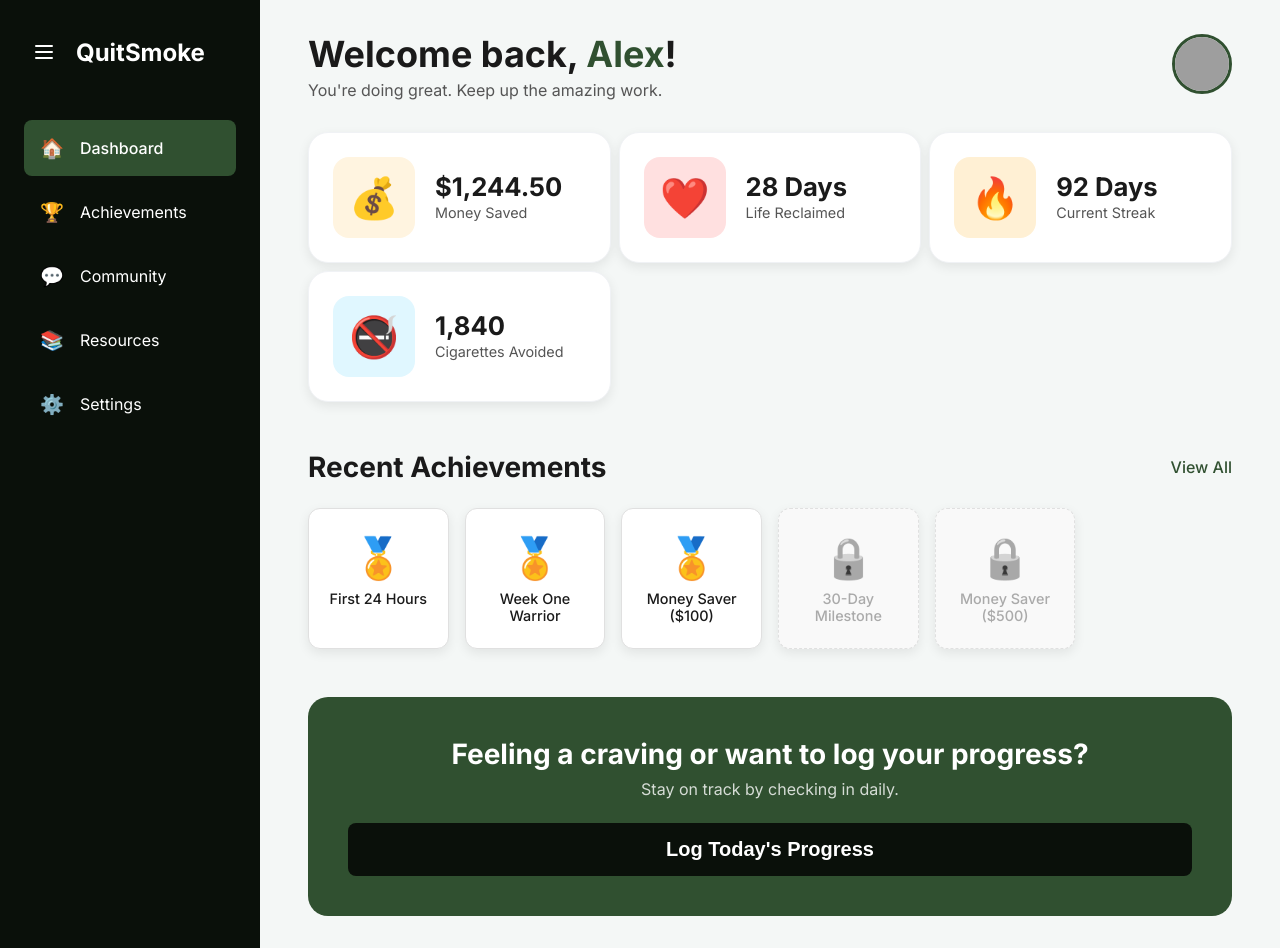
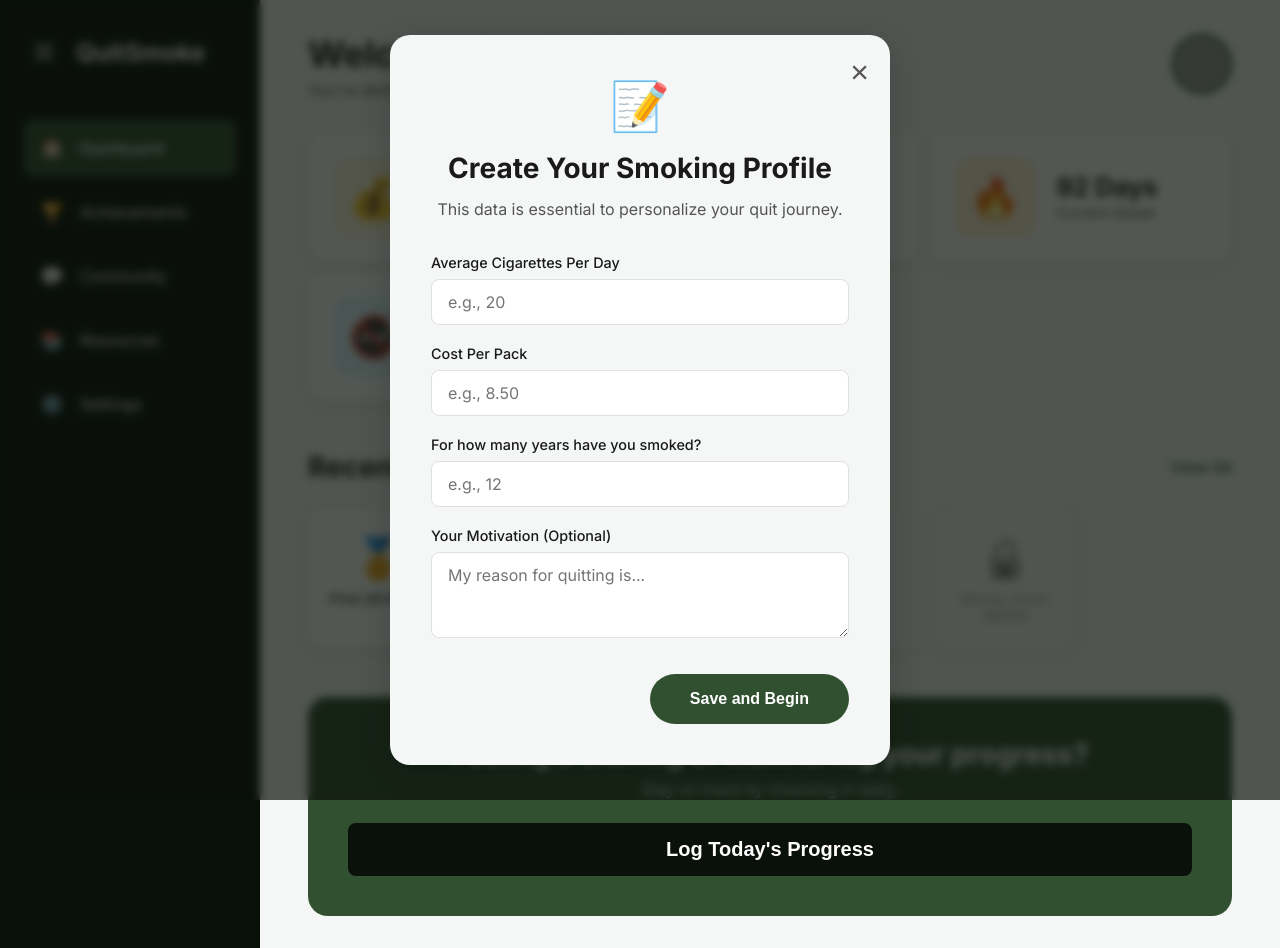
Before and after one commit to ruxenb/FE-Smoking-Cessation, a React (Vite) app in the folder FE-demo/: page /home in a window 1280 px wide. Built offline with nearby package versions, Linux system fonts and the light colour scheme; grey boxes are pictures that could not be loaded.

Commit message:
setup smoking profile overlay

```diff
--- /dev/null
+++ b/FE-demo/src/components/home/Overlay/SmokeSetup.jsx
@@ -0,0 +1,118 @@
+import React, { useState } from 'react';
+
+// This component's job is to collect data and pass it up.
+// It receives one crucial prop: a function called 'onSaveProfile'.
+function ProfileSetupOverlay({ onSaveProfile, onClose  }) {
+  // State to hold the form data, neatly in one object.
+  const [formData, setFormData] = useState({
+    cigarettesPerDay: '',
+    costPerPack: '',
+    yearsSmoked: '', // Using a more user-friendly name for the form label
+    note: ''
+  });
+
+  // A single, generic handler to update the form state.
+  const handleInputChange = (e) => {
+    const { name, value } = e.target;
+    setFormData(prevData => ({
+      ...prevData,
+      [name]: value
+    }));
+  };
+
+  const handleSubmit = (e) => {
+    e.preventDefault(); // Stop the page from reloading on submit
+
+    // Basic validation to ensure required fields are filled
+    if (!formData.cigarettesPerDay || !formData.costPerPack || !formData.yearsSmoked) {
+      alert('Please fill in all required fields to continue.');
+      return;
+    }
+
+    // Prepare the data payload to match your backend entity.
+    // Notice we parse strings to numbers here.
+    const profileDataForBackend = {
+      cigarettesPerDay: parseInt(formData.cigarettesPerDay, 10),
+      costPerPack: parseFloat(formData.costPerPack),
+      // Here we map our user-friendly 'yearsSmoked' back to your entity's 'weekSmoked' field.
+      // If 'weekSmoked' is actually weeks, you'd do: parseInt(formData.yearsSmoked, 10) * 52
+      weekSmoked: parseInt(formData.yearsSmoked, 10),
+      note: formData.note
+    };
+
+    // Call the function passed from the parent, handing it the clean data.
+    onSaveProfile(profileDataForBackend);
+  };
+
+  return (
+    <div className="overlay-backdrop" onClick={onClose}>
+      <div className="overlay-content"onClick={(e) => e.stopPropagation()}> {/* Optional: Prevent click inside content from bubbling up */}
+        {/* Close Button */}
+        <button className="close-button" onClick={onClose}>&times;</button>
+        <div className="overlay-icon">📝</div>
+        <h2>Create Your Smoking Profile</h2>
+        <p>This data is essential to personalize your quit journey.</p>
+
+        <form onSubmit={handleSubmit} className="overlay-form">
+          <div className="form-group">
+            <label htmlFor="cigarettesPerDay">Average Cigarettes Per Day</label>
+            <input
+              type="number"
+              id="cigarettesPerDay"
+              name="cigarettesPerDay"
+              value={formData.cigarettesPerDay}
+              onChange={handleInputChange}
+              placeholder="e.g., 20"
+              required
+            />
+          </div>
+
+          <div className="form-group">
+            <label htmlFor="costPerPack">Cost Per Pack</label>
+            <input
+              type="number"
+              id="costPerPack"
+              name="costPerPack"
+              step="0.01" // Allows for decimals like 7.50
+              value={formData.costPerPack}
+              onChange={handleInputChange}
+              placeholder="e.g., 8.50"
+              required
+            />
+          </div>
+
+          <div className="form-group">
+            <label htmlFor="yearsSmoked">For how many years have you smoked?</label>
+            <input
+              type="number"
+              id="yearsSmoked"
+              name="yearsSmoked"
+              value={formData.yearsSmoked}
+              onChange={handleInputChange}
+              placeholder="e.g., 12"
+              required
+            />
+          </div>
+
+          <div className="form-group">
+            <label htmlFor="note">Your Motivation (Optional)</label>
+            <textarea
+              id="note"
+              name="note"
+              value={formData.note}
+              onChange={handleInputChange}
+              placeholder="My reason for quitting is..."
+              rows="3"
+            ></textarea>
+          </div>
+
+          <div className="form-actions">
+            <button type="submit" className="overlay-button">Save and Begin</button>
+          </div>
+        </form>
+      </div>
+    </div>
+  );
+}
+
+export default ProfileSetupOverlay;
--- a/FE-demo/src/components/home/homePage.css
+++ b/FE-demo/src/components/home/homePage.css
@@ -192,6 +192,140 @@ body {
 .cta-button { background-color: var(--text-light); color: var(--primary-green); border: none; padding: 1rem 2.5rem; font-size: 1rem; font-weight: 700; border-radius: 50px; cursor: pointer; transition: transform 0.2s ease, background-color 0.2s ease; }
 .cta-button:hover { transform: scale(1.05); background-color: #f0f0f0; }
 
+/* --- Overlay & Form Styles --- */
+
+@keyframes fadeIn {
+  from { opacity: 0; }
+  to { opacity: 1; }
+}
+
+@keyframes slideUp {
+  from { transform: translateY(20px) scale(0.98); opacity: 0; }
+  to { transform: translateY(0) scale(1); opacity: 1; }
+}
+
+.overlay-backdrop {
+  position: fixed;
+  top: 0;
+  left: 0;
+  right: 0;
+  bottom: 0;
+  background-color: rgba(10, 16, 10, 0.7);
+  backdrop-filter: blur(4px);
+  display: flex;
+  align-items: center;
+  justify-content: center;
+  z-index: 1000;
+  animation: fadeIn 0.3s ease-out;
+}
+
+.overlay-content {
+    position: relative;
+  background-color: var(--bg-light);
+  padding: 2.5rem;
+  border-radius: 20px;
+  max-width: 500px;
+  width: 90%;
+  text-align: center;
+  box-shadow: 0 8px 32px rgba(0, 0, 0, 0.2);
+  border: 1px solid rgba(255, 255, 255, 0.1);
+  animation: slideUp 0.4s ease-out;
+}
+
+.overlay-icon {
+  font-size: 3rem;
+  margin-bottom: 1rem;
+}
+
+.overlay-content h2 {
+  font-size: 1.75rem;
+  margin-bottom: 0.75rem;
+}
+
+.overlay-content p {
+  color: var(--text-secondary);
+  line-height: 1.6;
+}
+
+.overlay-form {
+  margin-top: 2rem;
+  display: flex;
+  flex-direction: column;
+  gap: 1.25rem;
+  text-align: left;
+}
+
+.form-group {
+  display: flex;
+  flex-direction: column;
+}
+
+.form-group label {
+  font-weight: 500;
+  margin-bottom: 0.5rem;
+  font-size: 0.9rem;
+}
+
+.form-group input,
+.form-group textarea {
+  background-color: #fff;
+  border: 1px solid var(--border-color);
+  border-radius: 8px;
+  padding: 0.75rem 1rem;
+  font-size: 1rem;
+  font-family: 'Inter', sans-serif;
+  transition: border-color 0.2s ease, box-shadow 0.2s ease;
+}
+
+.form-group input:focus,
+.form-group textarea:focus {
+  outline: none;
+  border-color: var(--primary-green);
+  box-shadow: 0 0 0 3px rgba(48, 80, 48, 0.2);
+}
+
+.form-actions {
+  margin-top: 1rem;
+  display: flex;
+  justify-content: flex-end;
+}
+
+.overlay-button {
+  background-color: var(--primary-green);
+  color: var(--text-light);
+  border: none;
+  padding: 1rem 2.5rem;
+  font-size: 1rem;
+  font-weight: 700;
+  border-radius: 50px;
+  cursor: pointer;
+  transition: transform 0.2s ease, background-color 0.2s ease;
+}
+
+.overlay-button:hover {
+  transform: scale(1.05);
+  background-color: #406040;
+}
+.close-button {
+    /* position: absolute; */
+    position: absolute;
+    top: 15px;
+    right: 15px;
+    background: none;
+    border: none;
+    font-size: 2rem;
+    color: var(--text-secondary);
+    cursor: pointer;
+    padding: 5px;
+    line-height: 1;
+    transition: color 0.2s ease, transform 0.2s ease;
+}
+
+.close-button:hover {
+    color: var(--primary-green);
+    transform: rotate(90deg);
+}
+
 /* --- Responsive Design --- */
 @media (max-width: 992px) {
     /* On smaller desktops, collapse the sidebar automatically */
--- a/FE-demo/src/pages/HomePage/index.jsx
+++ b/FE-demo/src/pages/HomePage/index.jsx
@@ -1,24 +1,74 @@
-import React, { useState } from "react";
+import React, { useEffect, useState } from "react";
 
 import Sidebar from "../../components/home/sidebar";
 import MainContent from "../../components/home/homePage";
+import SmokeSetupOverlay from "../../components/home/Overlay/SmokeSetup.jsx"
 
 function App() {
   // State to manage whether the sidebar is collapsed or not
   const [isCollapsed, setIsCollapsed] = useState(false);
+  const [showOverlay, setShowOverlay] = useState(true);
+
 
   // Function to toggle the state
   const handleToggleSidebar = () => {
     setIsCollapsed(!isCollapsed);
   };
 
+  const handleCloseOverlay = () => {
+    setShowOverlay(false);
+  };
+
   // Dynamically create the class string for the main container
-  const containerClass = `app-container ${
-    isCollapsed ? "sidebar-collapsed" : ""
-  }`;
+  const containerClass = `app-container ${isCollapsed ? "sidebar-collapsed" : ""
+    }`;
+
+  // State to track if the smoking profile exists.
+  // In a real app, you would check this on page load.
+  const [hasSmokingProfile, setHasSmokingProfile] = useState(false);
+
+  // --- This is where you would check the user's status when the app loads ---
+  useEffect(() => {
+    // Example: fetch('/api/user/me/smoking-profile-status')
+    //   .then(res => res.json())
+    //   .then(data => setHasSmokingProfile(data.hasProfile));
+    // For now, we'll keep it false to show the demo.
+  }, []);
+
+  const handleSaveProfile = (profileData) => {
+    console.log("Data ready to be sent to backend:", profileData);
+
+    // --- API CALL LOGIC GOES HERE ---
+    // Example:
+    // fetch('/api/smoking-profiles', { method: 'POST', body: JSON.stringify(profileData), ... })
+    //  .then(response => {
+    //    if (response.ok) {
+    //      console.log('Profile saved!');
+    //      setHasSmokingProfile(true); // Hide the overlay on success
+    //    }
+    //  })
+    //  .catch(error => console.error('Failed to save profile', error));
+
+    // For demonstration, we'll just simulate a successful save.
+    setHasSmokingProfile(true);
+  };
+
 
   return (
     <div className={containerClass}>
+
+      {/*
+        CONDITIONAL RENDERING:
+        If the user does NOT have a smoking profile, show the overlay.
+        We pass the 'handleSaveProfile' function to the component as a prop.
+      */}
+      {!hasSmokingProfile && showOverlay && (
+        <SmokeSetupOverlay
+          onSaveProfile={handleSaveProfile}
+          onClose={handleCloseOverlay}
+        />
+      )}
+
       <Sidebar isCollapsed={isCollapsed} onToggle={handleToggleSidebar} />
 
       {/* This is the new main grid cell that contains your content */}
```
Also changed, not shown: 1 other file (tests, documents, lock files or other folders).
